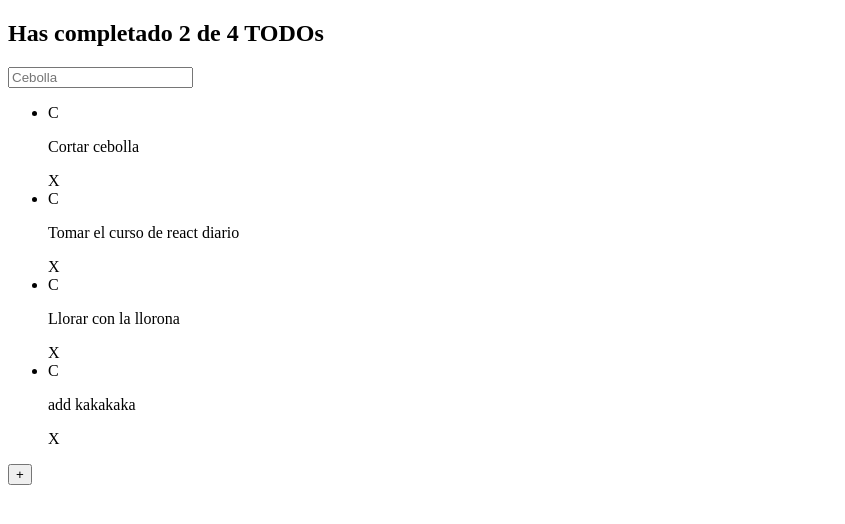
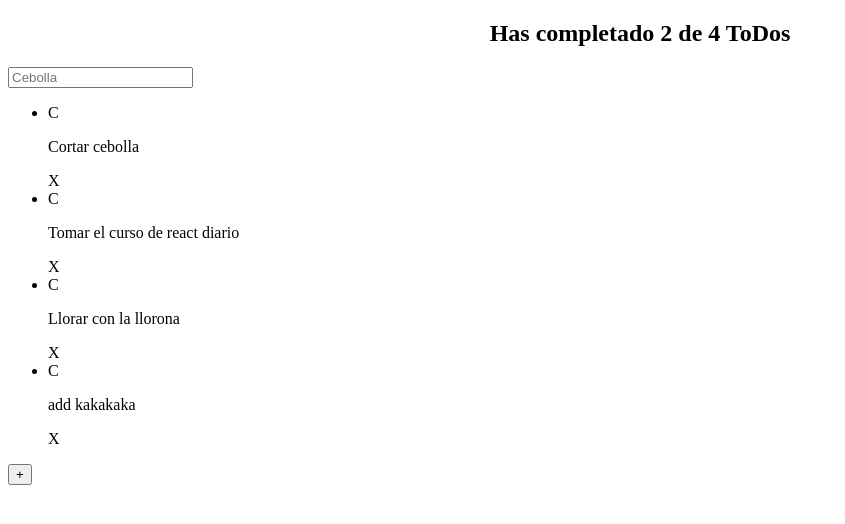
Before and after one commit to caamartinezbu/webreact, a React (Create React App) app: page / in a window 1280 px wide. Shown: the top 524 px of the page, without its empty margins (0-845 px from the left). Built offline with nearby package versions, Linux system fonts and the light colour scheme.

Commit message:
completado la maquetacion de los componentes y se agrega archivo css

```diff
--- /dev/null
+++ b/src/TodoCounter.css
@@ -0,0 +1,4 @@
+.TodoCounter{
+    font-size: 24px;
+    text-align: center;
+}
--- a/src/TodoCounter.js
+++ b/src/TodoCounter.js
@@ -1,8 +1,9 @@
 import React from "react";
+import './TodoCounter.css';
 
 function TodoCounter(){
     return(
-        <h2>Has completado 2 de 4 TODOs</h2>
+        <h2 className="TodoCounter">Has completado 2 de 4 ToDos</h2>
     );
 }
 
--- a/src/TodoList.js
+++ b/src/TodoList.js
@@ -6,7 +6,7 @@ function TodoList(props){
 
         <section>
             <ul>
-            {props.children}
+                {props.children}
             </ul>
         </section>
     );
--- a/src/index.js
+++ b/src/index.js
@@ -4,16 +4,11 @@ import App from './App';
 //import './index.css';
 
 
-//const root = ReactDOM.createRoot(document.getElementById('root'));
-//root.render(
+// NOTA:
+
+/* utilizamos el método createRoot de ReactDom, en el que le pasamos
+el contenedor, guardamos  este contenedor en una variable y luego ejecutamos
+el método render con el componente que queremos renderizar. */
 
   const root = ReactDOM.createRoot(document.getElementById('root'));
-  root.render(
-
-  <App />
-/* ReactDOM.render(
-
-    <App />,
-   document.getElementById('root') */
-
-);
+  root.render( <App /> );
```
